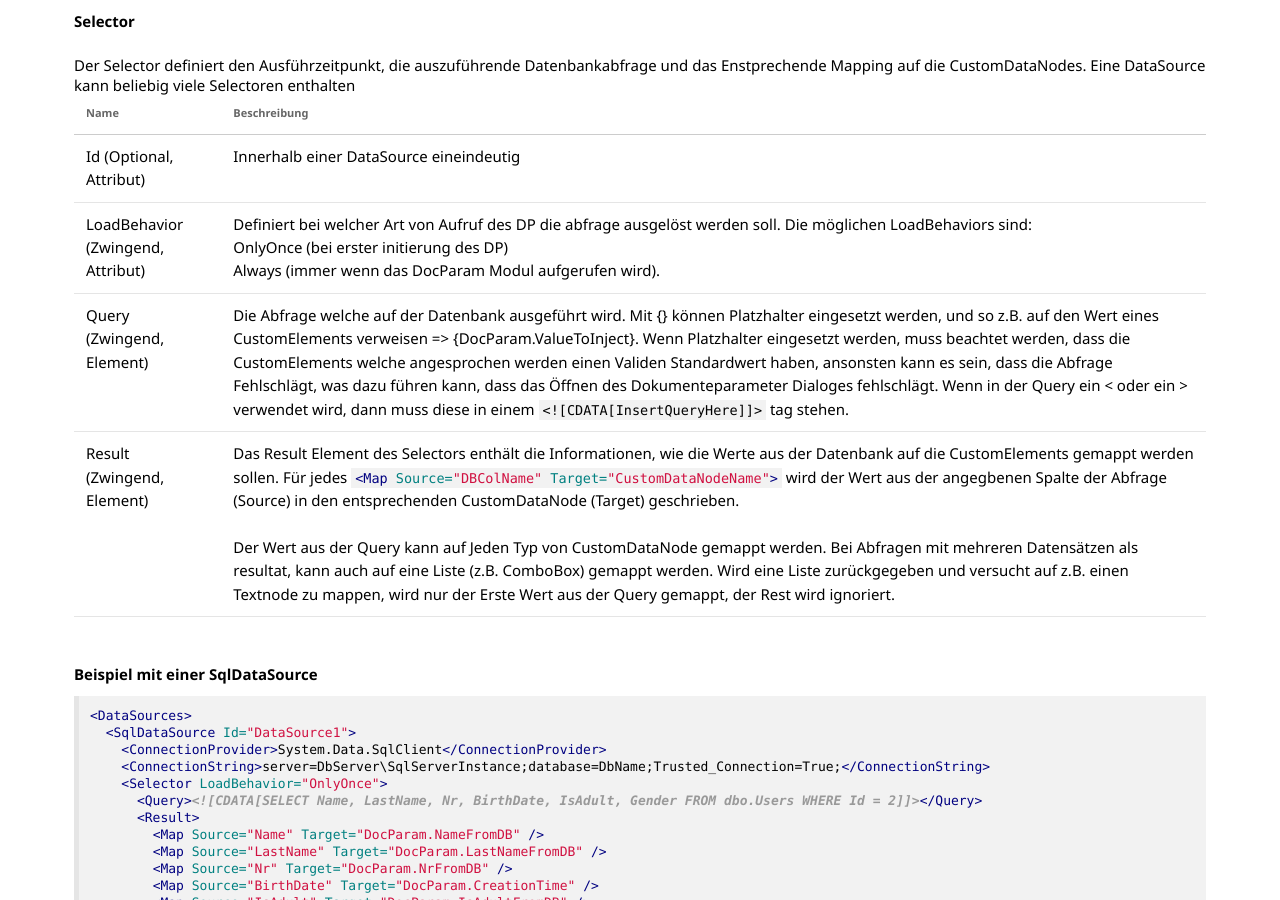
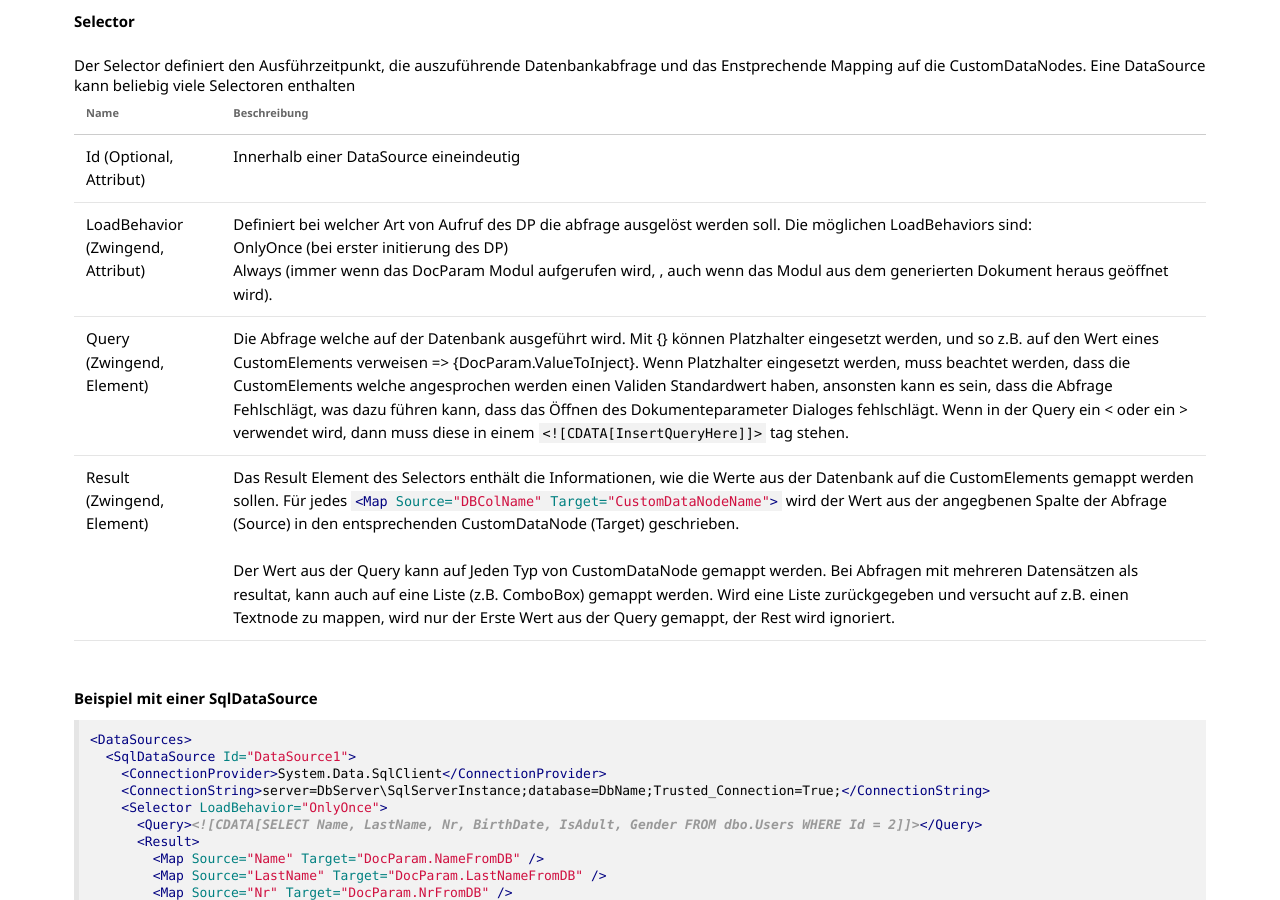
Before and after one commit to primesoft-group/oneoffixx-docs, a Jekyll site: the page built from _pages/docfunc/de/df-documentparameter.md, in a window 1280 px wide and 900 px high, scrolled down 14088 px. Built offline with Jekyll 4.4.1, drawn with Linux system fonts in a browser that asks for light colours; nearby versions of some CDN libraries; some web fonts are replaced.

Commit message:
Updatet description for LoadBehavior

```diff
--- a/_pages/docfunc/de/df-documentparameter.md
+++ b/_pages/docfunc/de/df-documentparameter.md
@@ -437,7 +437,7 @@ Der Selector definiert den Ausführzeitpunkt, die auszuführende Datenbankabfrag
 |  __Name__         |  __Beschreibung__  |
 |    ----			|        ----        |
 |  Id (Optional, Attribut)					| Innerhalb einer DataSource eineindeutig |
-| LoadBehavior (Zwingend, Attribut) 		| Definiert bei welcher Art von Aufruf des DP die abfrage ausgelöst werden soll. Die möglichen LoadBehaviors sind: <br>OnlyOnce (bei erster initierung des DP) <br> Always (immer wenn das DocParam Modul aufgerufen wird).
+| LoadBehavior (Zwingend, Attribut) 		| Definiert bei welcher Art von Aufruf des DP die abfrage ausgelöst werden soll. Die möglichen LoadBehaviors sind: <br>OnlyOnce (bei erster initierung des DP) <br> Always (immer wenn das DocParam Modul aufgerufen wird, , auch wenn das Modul aus dem generierten Dokument heraus geöffnet wird).
 |  Query (Zwingend, Element)				| Die Abfrage welche auf der Datenbank ausgeführt wird. Mit {} können Platzhalter eingesetzt werden, und so z.B. auf den Wert eines CustomElements verweisen => {DocParam.ValueToInject}. Wenn Platzhalter eingesetzt werden, muss beachtet werden, dass die CustomElements welche angesprochen werden einen Validen Standardwert haben, ansonsten kann es sein, dass die Abfrage Fehlschlägt, was dazu führen kann, dass das Öffnen des Dokumenteparameter Dialoges fehlschlägt. Wenn in der Query ein < oder ein > verwendet wird, dann muss diese in einem `<![CDATA[InsertQueryHere]]>` tag stehen.|
 |  Result (Zwingend, Element) 		 		| Das Result Element des Selectors enthält die Informationen, wie die Werte aus der Datenbank auf die CustomElements gemappt werden sollen. Für jedes `<Map Source="DBColName" Target="CustomDataNodeName">`{:.language-xml} wird der Wert aus der angegbenen Spalte der Abfrage (Source) in den entsprechenden CustomDataNode (Target) geschrieben.<br><br>Der Wert aus der Query kann auf Jeden Typ von CustomDataNode gemappt werden. Bei Abfragen mit mehreren Datensätzen als resultat, kann auch auf eine Liste (z.B. ComboBox) gemappt werden. Wird eine Liste zurückgegeben und versucht auf z.B. einen Textnode zu mappen, wird nur der Erste Wert aus der Query gemappt, der Rest wird ignoriert.  |
 
```
